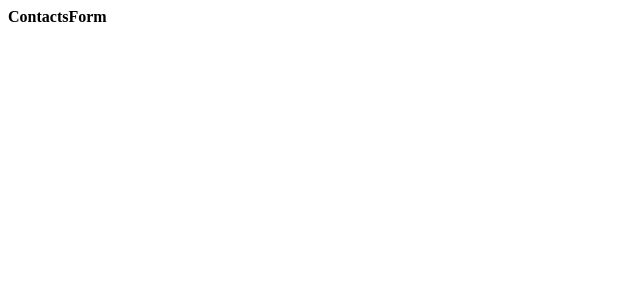
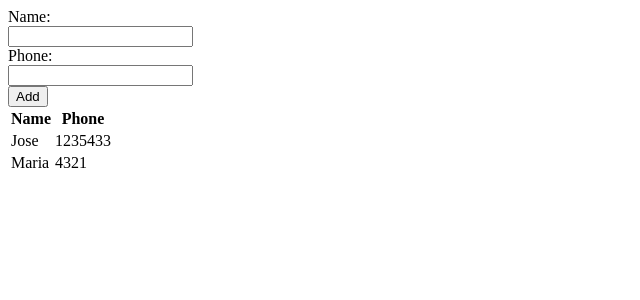
Before and after one commit to marco-rosner/code-challenges, a React (Create React App) app in the folder React/: page / in a window 1280 px wide. Shown: the top 300 px of the page, without its empty margins (0-640 px from the left). Built offline with nearby package versions, Linux system fonts and the light colour scheme; the HTML template or start-up script is replaced by a standard one.

Commit message:
React - Contacts - useState, useReducer

```diff
--- a/React/src/App.js
+++ /dev/null
@@ -1,32 +0,0 @@
-import React, { useState } from "react";
-import { ContactsForm } from "./ContactsForm";
-
-export const App = () => {
-  const [entries, setEntries] = useState([{ name: 'Jose', phone: 1235433}, { name: 'Maria', phone: 4321 }]);
-
-  const addContacts = ({ name, phone }) => {
-    const newEntries = [
-      ...entries,
-      { name, phone }
-    ]
-
-    newEntries.sort((a, b) => {
-      const userNameA = a.name.toLowerCase()
-      const userNameB = b.name.toLowerCase()
-
-      if(userNameA > userNameB) return 1
-      if(userNameA < userNameB) return -1
-      return 0
-
-    })
-
-    // setEntries(newEntries)
-    console.log(newEntries)
-  }
-
-  return (
-    <div className="App">
-      <ContactsForm addContacts={addContacts} />
-    </div>
-  );
-}
--- /dev/null
+++ b/React/src/Contacts/App.js
@@ -0,0 +1,35 @@
+import React, { useState } from "react";
+import { ContactsForm } from "./ContactsForm";
+import { ContactsTable } from "./ContactsTable";
+
+const initialState = [{ userName: 'Jose', phone: 1235433}, { userName: 'Maria', phone: 4321 }]
+
+export const App = () => {
+  const [entries, setEntries] = useState(initialState);
+
+  const addContacts = ({ userName, phone }) => {
+    const newEntries = [
+      ...entries,
+      { userName, phone }
+    ]
+
+    newEntries.sort((a, b) => {
+      const userNameA = a.userName.toLowerCase()
+      const userNameB = b.userName.toLowerCase()
+
+      if(userNameA > userNameB) return 1
+      if(userNameA < userNameB) return -1
+      return 0
+
+    })
+
+    setEntries(newEntries)
+  }
+
+  return (
+    <div className="App">
+      <ContactsForm addContacts={addContacts} />
+      <ContactsTable entries={entries} />
+    </div>
+  );
+}
--- /dev/null
+++ b/React/src/Contacts/ContactsForm.js
@@ -0,0 +1,38 @@
+import { useReducer } from "react"
+
+export const ContactsForm = ({ addContacts }) => {
+    const initialState = { userName: '', phone: '' }
+
+    const formReducer = (state, { type, payload }) => {
+        switch (type) {
+            case "RESET":
+                return initialState
+            default:
+                return { ...state, [type]: payload }
+        }
+    }
+
+    const [formState, dispatch] = useReducer(formReducer, initialState)
+
+    const onChange = ({ target: { name, value } }) => dispatch({ type: name, payload: value })
+
+    return (
+        <form
+            onSubmit={e => {
+                e.preventDefault()
+                addContacts(formState)
+                dispatch({ type: "RESET" })
+            }}
+        >
+            <label>Name:</label>
+            <br />
+            <input name="userName" onChange={onChange} value={formState.userName} />
+            <br />
+            <label>Phone:</label>
+            <br />
+            <input name="phone" onChange={onChange} value={formState.phone} />
+            <br />
+            <input type="submit" value="Add" />
+        </form>
+    )
+}
--- /dev/null
+++ b/React/src/Contacts/ContactsTable.js
@@ -0,0 +1,22 @@
+export const ContactsTable = ({ entries }) => {
+    return (
+        <table>
+            <thead>
+                <tr>
+                    <th>Name</th>
+                    <th>Phone</th>
+                </tr>
+            </thead>
+            <tbody>
+                {entries.map(({ userName, phone}) => {
+                    return (
+                        <tr>
+                            <td>{userName}</td>
+                            <td>{phone}</td>
+                        </tr>
+                    )
+                })}
+            </tbody>
+        </table>
+    )
+}
--- a/React/src/ContactsForm.js
+++ /dev/null
@@ -1,12 +0,0 @@
-import { useEffect } from "react"
-
-export const ContactsForm = ({ addContacts }) => {
-
-    useEffect(() => {
-        addContacts({ name: 'Marco', phone: 123432})
-    })
-
-    return (
-        <b> ContactsForm </b>
-    )
-}
--- a/React/src/index.js
+++ b/React/src/index.js
@@ -1,10 +1,7 @@
 import React from 'react';
 import ReactDOM from 'react-dom/client';
-import { App } from './App';
+import { App } from './Contacts/App';
 
 const root = ReactDOM.createRoot(document.getElementById('root'));
-root.render(
-  <React.StrictMode>
-    <App />
-  </React.StrictMode>
-);
+
+root.render(<App />);
```
